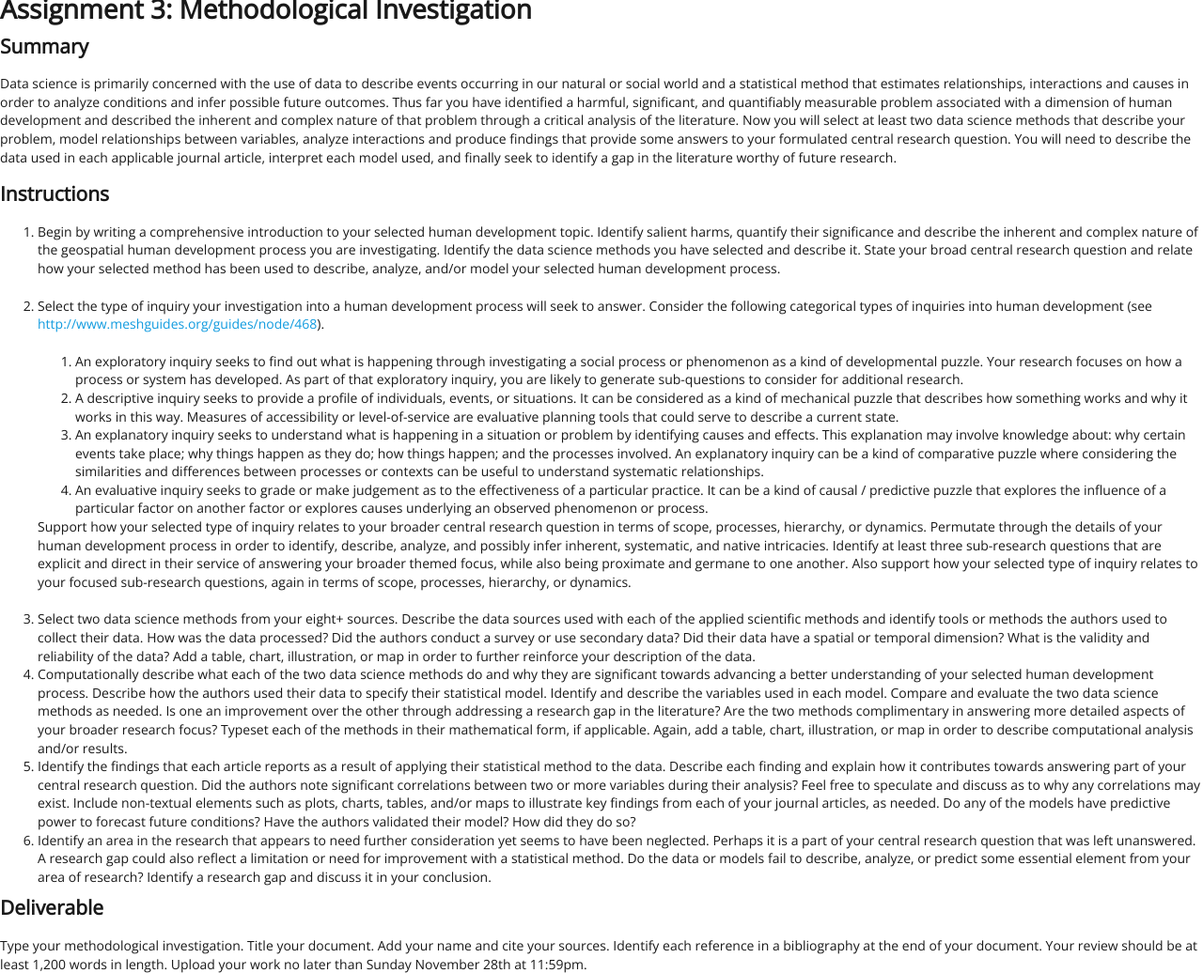
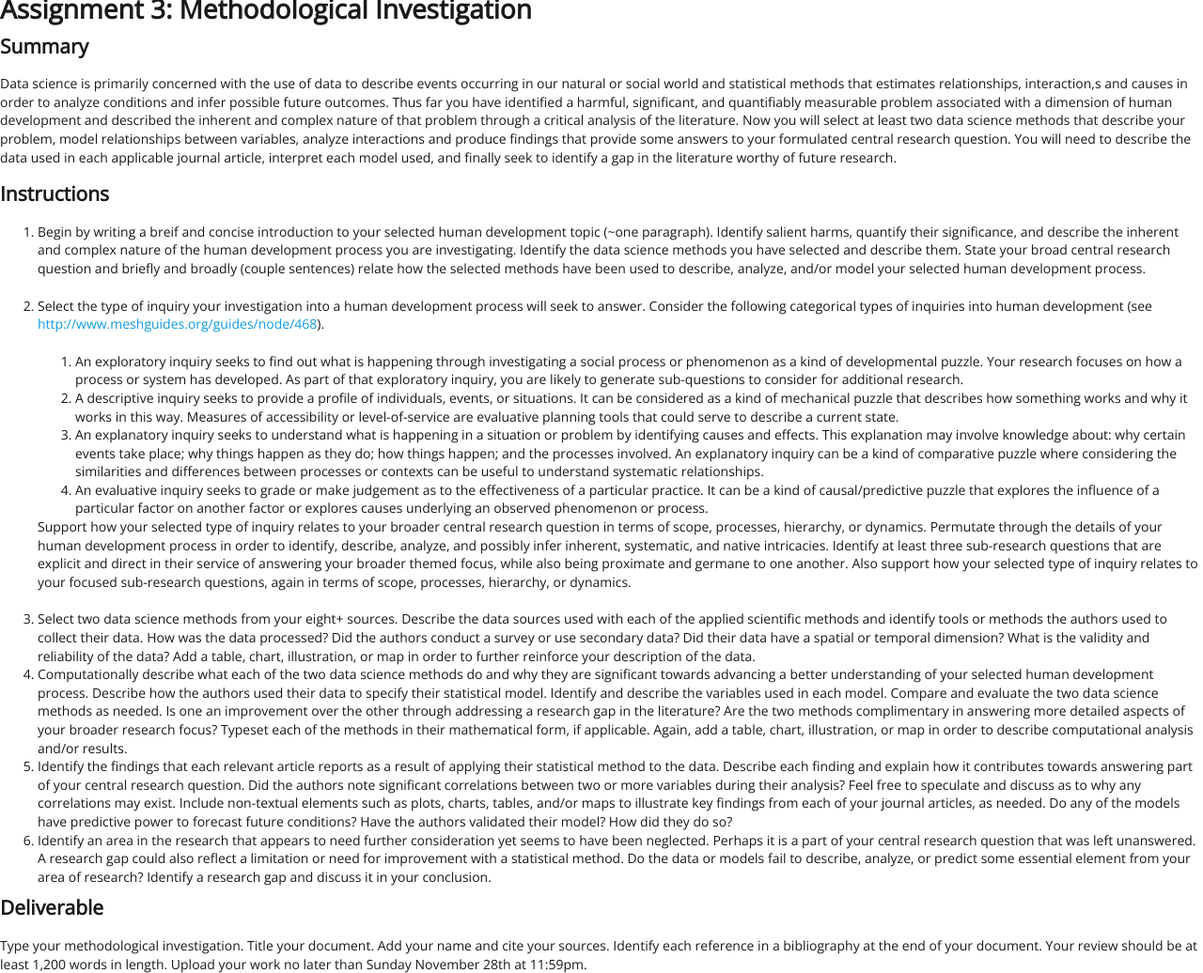
Before and after one commit to EMBrewer/dat150, a Jekyll site: the page built from _posts/2021-09-24-Assignment3.md, in a window 1280 px wide. Shown: the whole page at 94% size. Built offline with Jekyll 4.4.1, drawn with Linux system fonts in a browser that asks for light colours; our own code applies the rules of GitHub Pages for plain Markdown files.

Commit message:
Update 2021-09-24-Assignment3.md

```diff
--- a/_posts/2021-09-24-Assignment3.md
+++ b/_posts/2021-09-24-Assignment3.md
@@ -2,24 +2,24 @@
 
 ## Summary
 
-Data science is primarily concerned with the use of data to describe events occurring in our natural or social world and a statistical method that estimates relationships, interactions and causes in order to analyze conditions and infer possible future outcomes. Thus far you have identified a harmful, significant, and quantifiably measurable problem associated with a dimension of human development and described the inherent and complex nature of that problem through a critical analysis of the literature. Now you will select at least two data science methods that describe your problem, model relationships between variables, analyze interactions and produce findings that provide some answers to your formulated central research question. You will need to describe the data used in each applicable journal article, interpret each model used, and finally seek to identify a gap in the literature worthy of future research.
+Data science is primarily concerned with the use of data to describe events occurring in our natural or social world and statistical methods that estimates relationships, interaction,s and causes in order to analyze conditions and infer possible future outcomes. Thus far you have identified a harmful, significant, and quantifiably measurable problem associated with a dimension of human development and described the inherent and complex nature of that problem through a critical analysis of the literature. Now you will select at least two data science methods that describe your problem, model relationships between variables, analyze interactions and produce findings that provide some answers to your formulated central research question. You will need to describe the data used in each applicable journal article, interpret each model used, and finally seek to identify a gap in the literature worthy of future research.
 
 ## Instructions
 
-1. Begin by writing a comprehensive introduction to your selected human development topic. Identify salient harms, quantify their significance and describe the inherent and complex nature of the geospatial human development process you are investigating. Identify the data science methods you have selected and describe it. State your broad central research question and relate how your selected method has been used to describe, analyze, and/or model your selected human development process.
+1. Begin by writing a breif and concise introduction to your selected human development topic (~one paragraph). Identify salient harms, quantify their significance, and describe the inherent and complex nature of the human development process you are investigating. Identify the data science methods you have selected and describe them. State your broad central research question and briefly and broadly (couple sentences) relate how the selected methods have been used to describe, analyze, and/or model your selected human development process.
 
 2. Select the type of inquiry your investigation into a human development process will seek to answer. Consider the following categorical types of inquiries into human development \(see [http://www.meshguides.org/guides/node/468](http://www.meshguides.org/guides/node/468)\).
 
    1. An exploratory inquiry seeks to find out what is happening through investigating a social process or phenomenon as a kind of developmental puzzle. Your research focuses on how a process or system has developed. As part of that exploratory inquiry, you are likely to generate sub-questions to consider for additional research.
    2. A descriptive inquiry seeks to provide a profile of individuals, events, or situations. It can be considered as a kind of mechanical puzzle that describes how something works and why it works in this way. Measures of accessibility or level-of-service are evaluative planning tools that could serve to describe a current state.
    3. An explanatory inquiry seeks to understand what is happening in a situation or problem by identifying causes and effects. This explanation may involve knowledge about: why certain events take place; why things happen as they do; how things happen; and the processes involved. An explanatory inquiry can be a kind of comparative puzzle where considering the similarities and differences between processes or contexts can be useful to understand systematic relationships.
-   4. An evaluative inquiry seeks to grade or make judgement as to the effectiveness of a particular practice. It can be a kind of causal / predictive puzzle that explores the influence of a particular factor on another factor or explores causes underlying an observed phenomenon or process.
+   4. An evaluative inquiry seeks to grade or make judgement as to the effectiveness of a particular practice. It can be a kind of causal/predictive puzzle that explores the influence of a particular factor on another factor or explores causes underlying an observed phenomenon or process.
 
    Support how your selected type of inquiry relates to your broader central research question in terms of scope, processes, hierarchy, or dynamics. Permutate through the details of your human development process in order to identify, describe, analyze, and possibly infer inherent, systematic, and native intricacies. Identify at least three sub-research questions that are explicit and direct in their service of answering your broader themed focus, while also being proximate and germane to one another. Also support how your selected type of inquiry relates to your focused sub-research questions, again in terms of scope, processes, hierarchy, or dynamics.
 
 3. Select two data science methods from your eight+ sources. Describe the data sources used with each of the applied scientific methods and identify tools or methods the authors used to collect their data. How was the data processed? Did the authors conduct a survey or use secondary data? Did their data have a spatial or temporal dimension? What is the validity and reliability of the data? Add a table, chart, illustration, or map in order to further reinforce your description of the data.
 4. Computationally describe what each of the two data science methods do and why they are significant towards advancing a better understanding of your selected human development process. Describe how the authors used their data to specify their statistical model. Identify and describe the variables used in each model. Compare and evaluate the two data science methods as needed. Is one an improvement over the other through addressing a research gap in the literature? Are the two methods complimentary in answering more detailed aspects of your broader research focus? Typeset each of the methods in their mathematical form, if applicable. Again, add a table, chart, illustration, or map in order to describe computational analysis and/or results.
-5. Identify the findings that each article reports as a result of applying their statistical method to the data. Describe each finding and explain how it contributes towards answering part of your central research question. Did the authors note significant correlations between two or more variables during their analysis? Feel free to speculate and discuss as to why any correlations may exist. Include non-textual elements such as plots, charts, tables, and/or maps to illustrate key findings from each of your journal articles, as needed. Do any of the models have predictive power to forecast future conditions? Have the authors validated their model? How did they do so?
+5. Identify the findings that each relevant article reports as a result of applying their statistical method to the data. Describe each finding and explain how it contributes towards answering part of your central research question. Did the authors note significant correlations between two or more variables during their analysis? Feel free to speculate and discuss as to why any correlations may exist. Include non-textual elements such as plots, charts, tables, and/or maps to illustrate key findings from each of your journal articles, as needed. Do any of the models have predictive power to forecast future conditions? Have the authors validated their model? How did they do so?
 6. Identify an area in the research that appears to need further consideration yet seems to have been neglected. Perhaps it is a part of your central research question that was left unanswered. A research gap could also reflect a limitation or need for improvement with a statistical method. Do the data or models fail to describe, analyze, or predict some essential element from your area of research? Identify a research gap and discuss it in your conclusion.
 
 ## Deliverable
```
